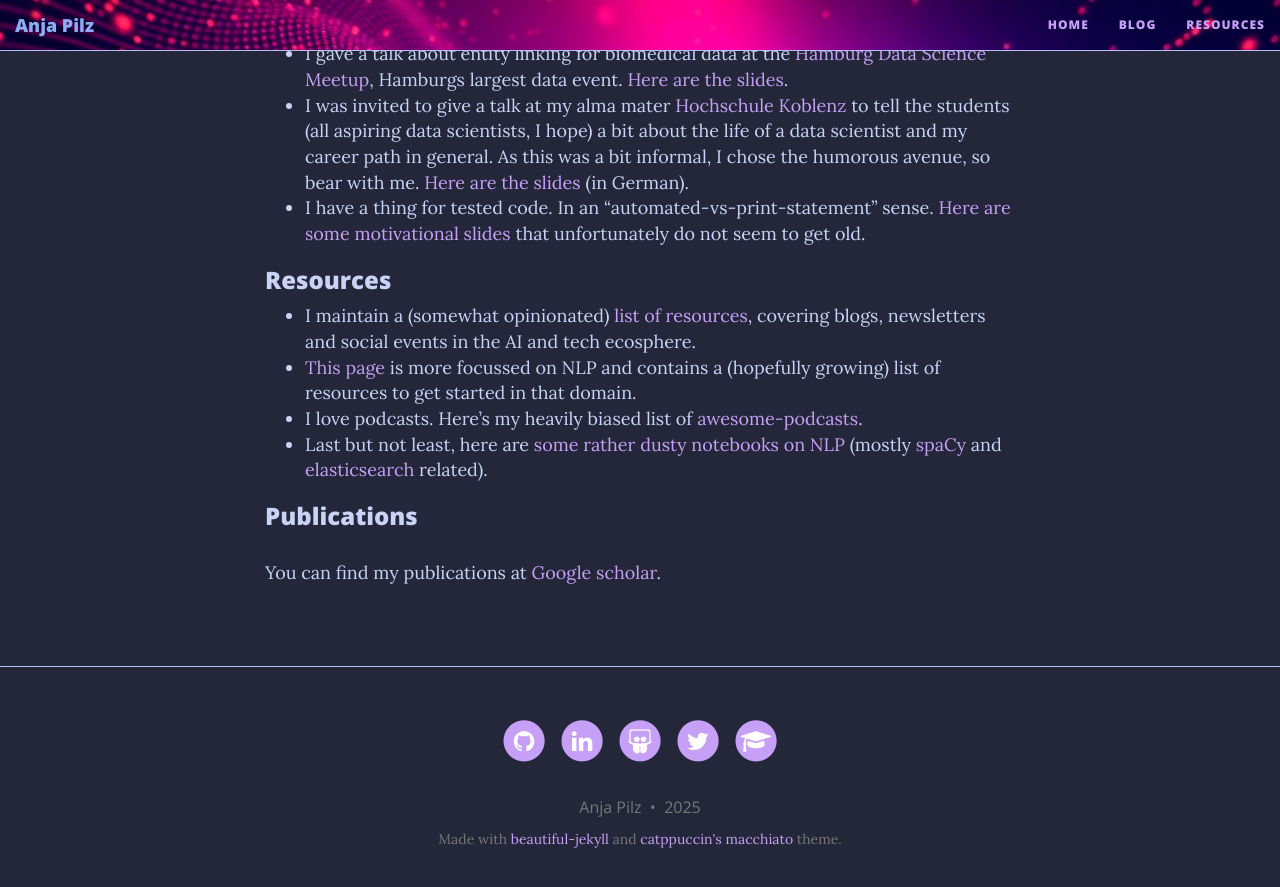
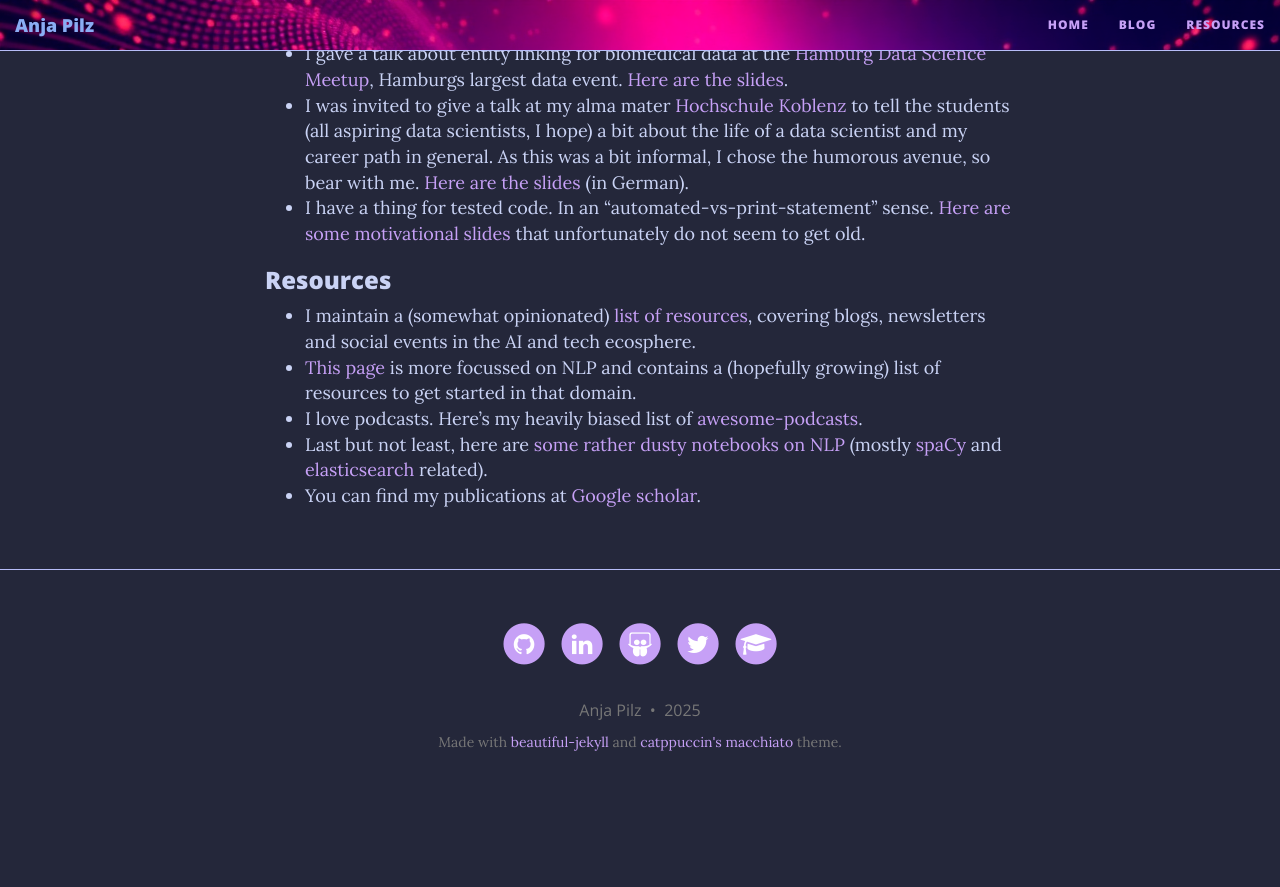
Before and after one commit to aplz/aplz.github.io, a Jekyll site: the page built from index.md, in a window 1280 px wide and 900 px high, scrolled down 1120 px. Shown: the top 887 px of the window. Built offline with Jekyll 4.4.1, drawn with Linux system fonts in a browser that asks for light colours; nearby versions of some CDN libraries; after the commit the page ends 1923 px from its top, so only the background shows below that.

Commit message:
Update index.md

```diff
--- a/index.md
+++ b/index.md
@@ -27,7 +27,4 @@ My main passion is in NLP, especially for the German language, and Information R
 * [This page](_posts/2020-08-27-getting-into-nlp.md) is more focussed on NLP and contains a (hopefully growing) list of resources to get started in that domain.
 * I love podcasts. Here's my heavily biased list of [awesome-podcasts](https://github.com/aplz/awesome-podcasts).
 * Last but not least, here are [some rather dusty notebooks on NLP](https://github.com/aplz/nlp_notebooks) (mostly [spaCy](https://spacy.io/) and [elasticsearch](https://www.elastic.co/elasticsearch) related).
-
-### Publications
-
-You can find my publications at [Google scholar](https://scholar.google.de/citations?hl=de&user=vhQiCP8AAAAJ).
+* You can find my publications at [Google scholar](https://scholar.google.de/citations?hl=de&user=vhQiCP8AAAAJ).
```
